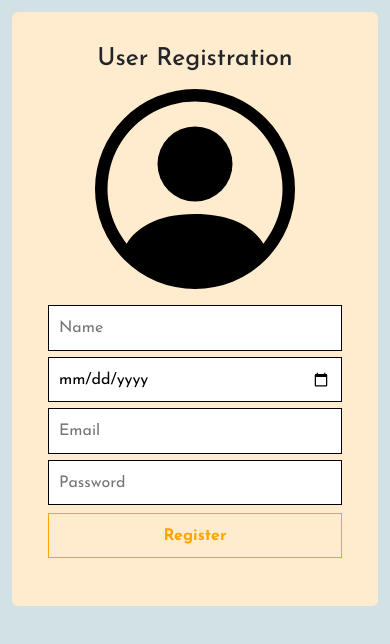
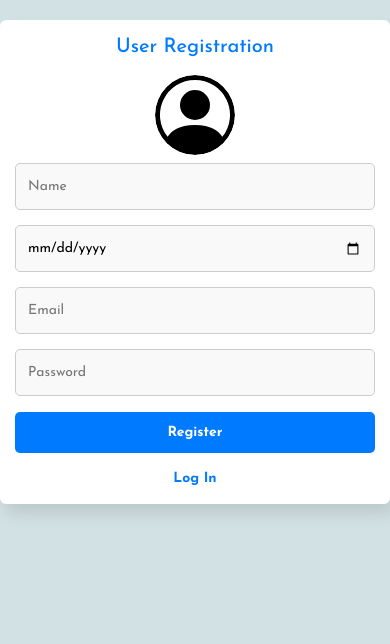
Before and after one commit to pankaj297/ETPL-Project, a React (Create React App) app: page / in a window 390 px wide. Shown: the top 644 px of the page. Built offline with nearby package versions, Linux system fonts and the light colour scheme.

Commit message:
add some css or dirct login button

```diff
--- a/src/App.css
+++ b/src/App.css
@@ -16,96 +16,198 @@
 
 body{
   background-color: rgb(210, 225, 228);
-
-}
-.customPadding{
-  display: flex;
-    flex-direction: column;
-    align-items: center;
-    background-color: blanchedalmond;
-    margin: 10%;
-    padding-top: 2rem;
-}
-
-
-.card-img{
-   width: 200px;
-}
-
-.authForm {
-  margin: auto;
-  width: 60%;
-  padding-bottom: 2rem;
-}
-@media screen and (max-width: 700px){
-  .authForm {
-      width: 80%;
-    }
-        .customPadding {
-          margin: 3%;
-        }
-}
-form .formInputs {
-  padding: 0.5rem 0;
-  display: flex;
-  flex-direction: column;
+  justify-content: center;
   align-items: center;
-  gap: 0.4rem;
-}
-
-.formInputs input{
-  padding: 0.6rem 0.6rem;
-  outline: none;
-  border: none;
-  border: 1px solid black;
   width: 100%;
 }
 
 
 
-
-.authForm form button {
-  position: relative;
-  float: right;
-  padding: 0.6rem 1rem;
-  width: 100%;
-  outline: none;
-  border: none;
-  border: 1px solid orange;
-  color: orange;
-  font-weight: 800;
-  background: transparent;
-  transition: 0.5s;
-  cursor: pointer;
-  margin-bottom: 1rem;
+/* Container Styling */
+.customPadding {
+  max-width: 1000px;
+  margin: 40px auto;
+  padding: 20px;
+  background-color: #fff;
+  border-radius: 10px;
+  box-shadow: 5px 10px 15px rgba(0, 0, 0, 0.1);
+  text-align: center;
 }
 
-.authForm form button:hover {
-  background-color: orange;
-  color: #fff;
+/* Heading Styling */
+h2 {
+  font-size: 24px;
+  color: #007bff;
+  margin-bottom: 20px;
 }
 
+/* Image Styling */
+.card-img {
+  width: 80px;
+  height: 80px;
+  border-radius: 50%;
+  margin-bottom: 20px;
+}
+
+/* Form Styling */
+.authForm {
+  width: 100%;
+}
+
+.formInputs {
+  display: flex;
+  flex-direction: column;
+  gap: 15px;
+}
+
+/* Input Fields */
+input[type="text"],
+input[type="email"],
+input[type="password"],
+input[type="date"] {
+  width: 100%;
+  padding: 12px;
+  border: 1px solid #ccc;
+  border-radius: 5px;
+  font-size: 14px;
+  background-color: #f9f9f9;
+  transition: border-color 0.3s ease-in-out;
+}
+
+input:focus {
+  outline: none;
+  border-color: #007bff;
+}
+
+/* Button Styling */
+button {
+  margin-top: 1rem;
+  width: 100%;
+  padding: 12px;
+  background-color: #007bff;
+  color: #fff;
+  border: none;
+  border-radius: 5px;
+  font-size: 16px;
+  font-weight: bold;
+  cursor: pointer;
+  transition: background-color 0.3s ease-in-out;
+}
+
+button:hover {
+  background-color: #0056b3;
+}
+
+/* Link Button Styling */
+.log-btn {
+  display: block;
+  margin-top: 15px;
+  color: #007bff;
+  text-decoration: none;
+  font-weight: bold;
+  font-size: 14px;
+  transition: color 0.3s ease-in-out;
+}
+
+.log-btn:hover {
+  color: #0056b3;
+}
+
+/* Error Message Styling */
+.alert {
+  color: #d9534f;
+  font-size: 14px;
+  margin-top: 10px;
+}
+
+/* Responsive Design */
+@media (max-width: 480px) {
+  .customPadding {
+    padding: 15px;
+    margin: 20px auto;
+  }
+
+  h2 {
+    font-size: 20px;
+  }
+
+  button {
+    font-size: 14px;
+    padding: 10px;
+  }
+}
+
+/* table css */
+.App {
+  max-width: 1200px;
+  margin-top: 2rem;
+  margin-left: .5rem;
+  margin-right: .5rem;
+  background-color: #ffffff;
+  padding: 20px;
+  border-radius: 10px;
+  box-shadow: 0 4px 10px rgba(0, 0, 0, 0.1);
+}
+
+/* Table Styling */
 table {
   width: 100%;
   border-collapse: collapse;
+  margin-top: 20px;
 }
 
-th,
-td {
-  padding: 10px;
-  border: 1px solid #ccc;
+/* Table Header Styling */
+.tablehead {
+  background-color: skyblue;
+  color: #333;
+  text-align: left;
 }
 
 th {
-  text-align: left;
-  background-color: #f2f2f2;
+  padding: 12px 15px;
+  font-weight: 600;
+  font-size: 14px;
+}
+
+/* Table Row Styling */
+tr {
+  border-bottom: 1px solid #e0e0e0;
 }
 
 tr:nth-child(even) {
   background-color: #f9f9f9;
 }
 
-.tablehead{
-   font-size: 25px;
-   font-weight: 700;
+tr:hover {
+  background-color: rgb(186, 200, 213);
 }
+
+/* Table Data Styling */
+td {
+  padding: 12px 15px;
+  font-size: 14px;
+}
+
+/* Index Column Styling */
+td:first-child {
+  text-align: center;
+  font-weight: 500;
+}
+
+/* Responsive Table */
+@media (max-width: 768px) {
+  .App {
+    padding: 10px;
+  }
+
+  th,
+  td {
+    padding: 10px;
+    font-size: 13px;
+  }
+
+  th,
+  td {
+    word-break: break-word;
+  }
+}
--- a/src/components/LoginForm.js
+++ b/src/components/LoginForm.js
@@ -60,6 +60,7 @@ const LoginForm = () =>{
             </div>
             <button type="submit">Log In</button>
           </form>
+
         </div>
       </div>
     </>
--- a/src/components/RegistrationForm.js
+++ b/src/components/RegistrationForm.js
@@ -1,7 +1,7 @@
 import React, {useState} from "react";
 import { useNavigate } from "react-router-dom";
 import axios from "axios";
-
+import { Link } from "react-router-dom";
 
 const RegistrationForm = () => {
 
@@ -60,7 +60,7 @@ const RegistrationForm = () => {
                 name="name"
                 value={dateOfBirth}
                 onChange={(e) => setdateOfBirth(e.target.value)}
-               dateformat="YYYY-MM-DD"
+                dateformat="YYYY-MM-DD"
                 placeholder="Date of Birth"
                 required
               />
@@ -85,6 +85,9 @@ const RegistrationForm = () => {
             </div>
             <button type="submit">Register</button>
           </form>
+          <Link to="/LoginForm" className="log-btn">
+            Log In
+          </Link>
         </div>
       </div>
     </>
```
